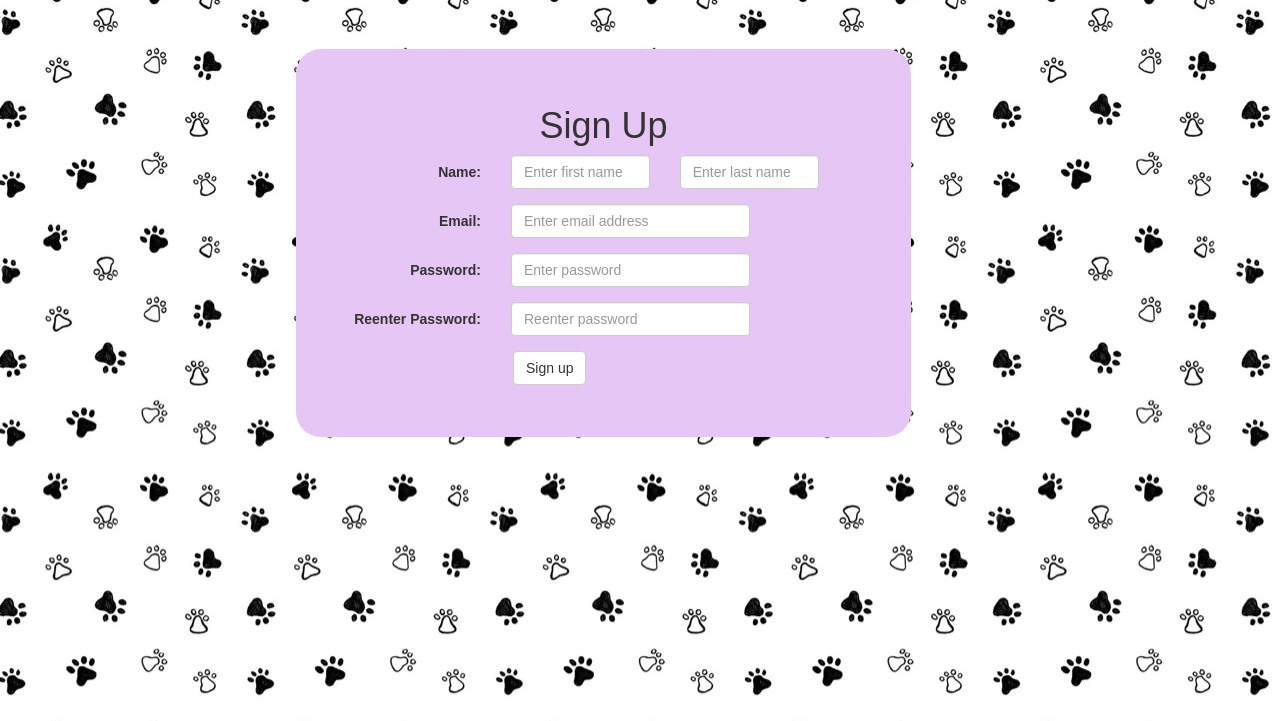
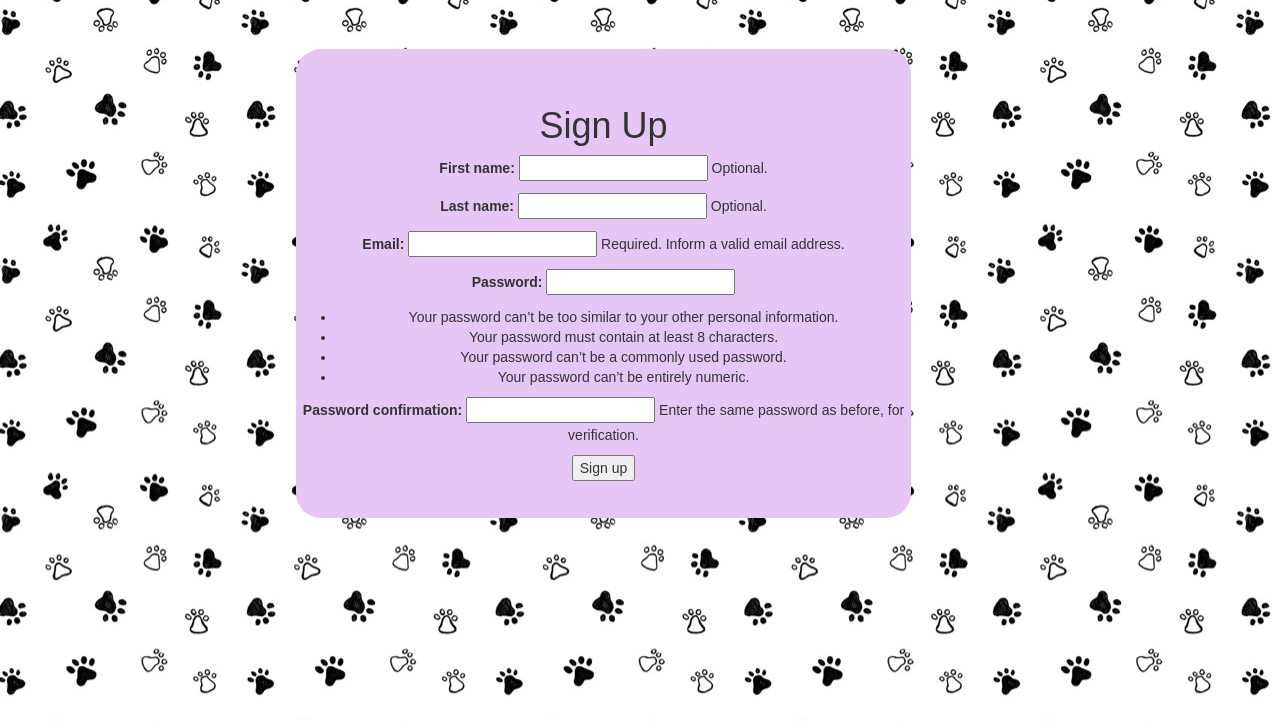
Before and after one commit to calvinmclean/CSC346Project2, a Django app: page /sign_up/ in a window 1280 px wide. Shown: the part 51-772 px from the top of the page. Run offline with Django 3.2, Linux system fonts and the light colour scheme; some libraries are stand-ins or nearby versions.

Commit message:
Create Django users from sign_up page

```diff
--- a/corgi_store/models.py
+++ b/corgi_store/models.py
@@ -1,7 +1,25 @@
 from django.db import models
 from django.contrib.auth.models import User
+from django import forms
+from django.contrib.auth.forms import UserCreationForm
 
-# Create your models here.
+class SignUpForm(UserCreationForm):
+    first_name = forms.CharField(max_length=30, required=False, help_text='Optional.')
+    last_name = forms.CharField(max_length=30, required=False, help_text='Optional.')
+    email = forms.EmailField(max_length=254, help_text='Required. Inform a valid email address.')
+
+    def save(self, commit=True):
+        user = super(SignUpForm, self).save(commit=False)
+        user.set_password(self.cleaned_data["password1"])
+        user.username = user.email
+        if commit:
+            user.save()
+        return user
+
+    class Meta:
+        model = User
+        fields = ('first_name', 'last_name', 'email', 'password1', 'password2', )
+
 class CorgiManager(models.Manager):
     def create_corgi(self, name, **kwargs):
         return self.create(name, **kwargs)
--- a/corgi_store/templates/sign_up.html
+++ b/corgi_store/templates/sign_up.html
@@ -6,41 +6,9 @@
 		<div class="sign-up-box">
       		<h1>Sign Up</h1>
       		<form method="post" class="form-horizontal">
-		  		<div class="form-group">
-					<label class="control-label col-sm-4" for="name">Name:</label>
-					<div class="row">
-						<div class="col-sm-3">
-						  <input name="first-name" class="form-control" placeholder="Enter first name" required>
-						</div>
-						<div class="col-sm-3">
-							<input name="last-name" class="form-control" placeholder="Enter last name" required>
-						</div>
-					</div>
-				</div>
-  				<div class="form-group">
-    				<label class="control-label col-sm-4" for="name">Email:</label>
-    				<div class="col-sm-5">
-      					<input type = "email" name="email" class="form-control" id="email" placeholder="Enter email address" required>
-    				</div>
-  				</div>
-  				<div class="form-group">
-    				<label class="control-label col-sm-4" for="password1">Password:</label>
-    				<div class="col-sm-5">
-      					<input type = "password" name="password1" class="form-control" id="password1" placeholder="Enter password" required>
-    				</div>
-  				</div>
-  				<div class="form-group">
-    				<label class="control-label col-sm-4" for="password2">Reenter Password:</label>
-    				<div class="col-sm-5">
-      					<input type = "password" name="password2" class="form-control" id="password2" placeholder="Reenter password" required>
-    				</div>
-  				</div>
-  				<div class="form-group">
-    				<div class="col-sm-offset-3 col-sm-4">
-      					<button type="submit" class="btn btn-default">Sign up</button>
-    				</div>
-  				</div>
-     		 </form>
+			{{ form.as_p }}
+			<button type="submit">Sign up</button>
+     		</form>
 		</div>
 	</div>
 </div>
--- a/corgi_store/views.py
+++ b/corgi_store/views.py
@@ -1,7 +1,8 @@
-from django.shortcuts import render, get_object_or_404
+from django.shortcuts import render, get_object_or_404, redirect
 from django.http import HttpResponse
 from django.contrib.auth.models import User
-from .models import Corgi
+from django.contrib.auth import login, authenticate
+from .models import *
 
 # Create your views here.
 def home(request):
@@ -40,4 +41,18 @@ def add_corgi(request):
     # curl --data "name=spooky&age=3&gender=M&coloring=sable&location=tucson&description=cool&price=69000" http://127.0.0.1:8000/create_corgi/
 
 def sign_up(request):
-    return render(request, 'sign_up.html')
+    if request.method == 'POST':
+        form = SignUpForm(request.POST)
+        if form.is_valid():
+            form.save()
+            print(form.cleaned_data)
+            username = form.cleaned_data.get('email')
+            raw_password = form.cleaned_data.get('password1')
+            user = authenticate(username=username, password=raw_password)
+            user.username = username
+            user.save()
+            login(request, user)
+            return redirect('home')
+    else:
+        form = SignUpForm()
+    return render(request, 'sign_up.html', {'form': form})
```
Also changed, not shown: db.sqlite3.
